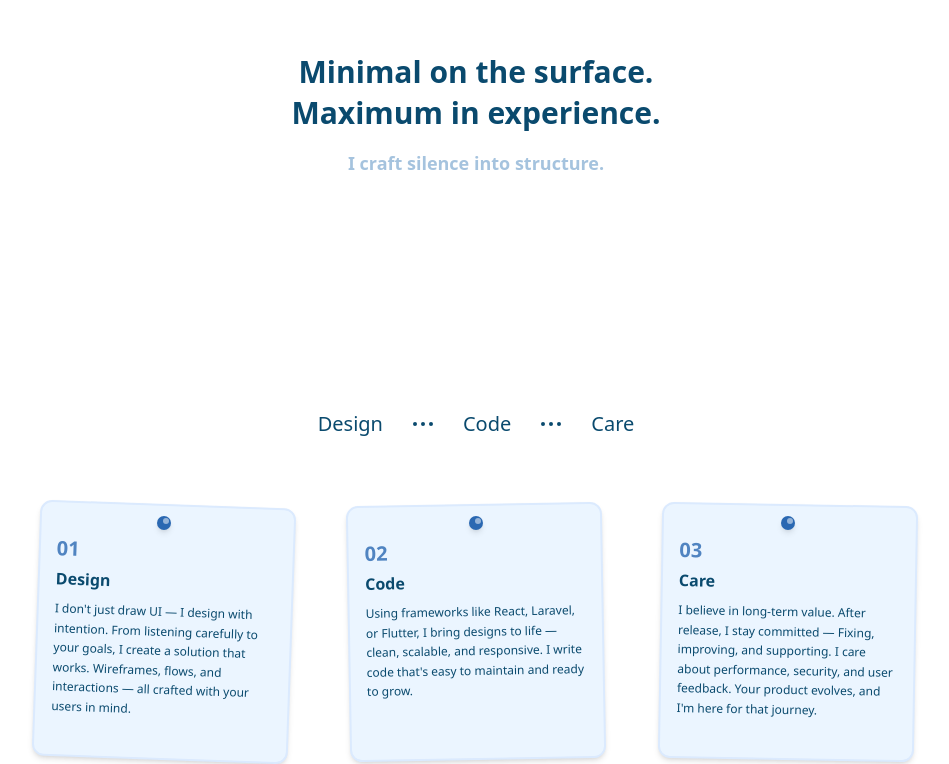
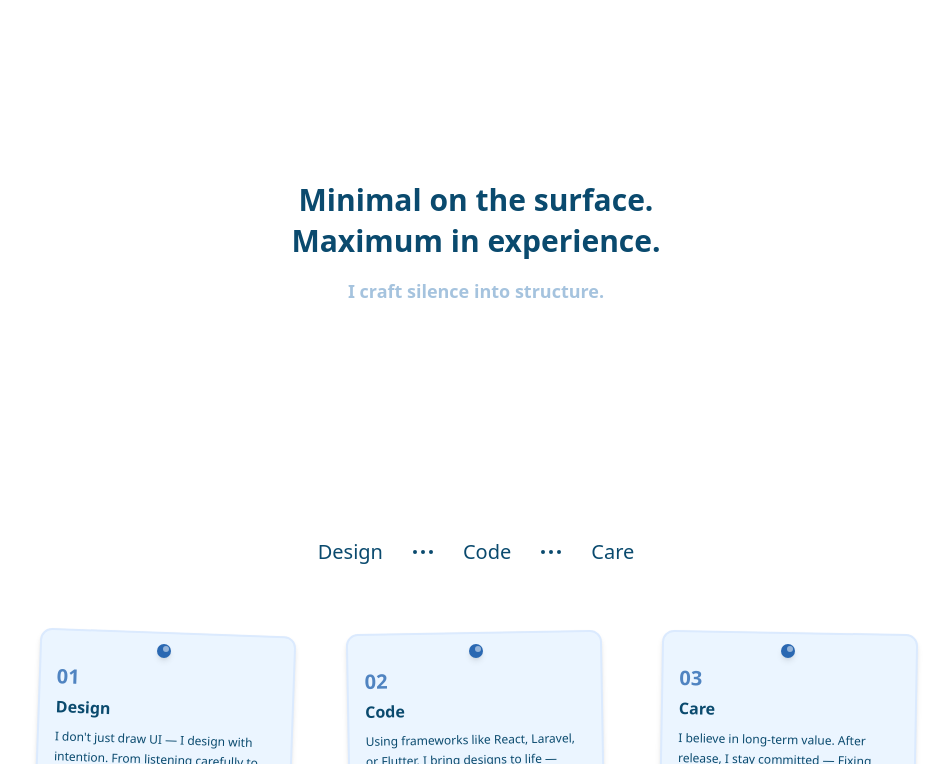
Before and after one commit to o6o6ooo/my-little-cloud, a Next.js app: page / in a window 1280 px wide. Shown: the part 1178-1942 px from the top of the page, without its empty margins (164-1113 px from the left). Built offline with nearby package versions, Linux system fonts and the light colour scheme.

Commit message:
added animation on message

```diff
--- a/components/Message.tsx
+++ b/components/Message.tsx
@@ -1,9 +1,11 @@
+import SmoothSlideText from '@/components/SmoothSlideText';
+
 export default function Message() {
     return (
-        <section className="h-[300px] flex flex-col items-center justify-center text-center px-4">
+        <section className="h-[300px] flex flex-col items-center justify-center text-center md:mt-64 px-4"> {/* delete mt-64 when getting more apps */}
             <h2 className="text-2xl sm:text-3xl font-bold text-[var(--fg)] leading-snug">
-                Minimal on the surface. <br />
-                Maximum in experience.
+                <div><SmoothSlideText text="Minimal on the surface." /></div>
+                <div><SmoothSlideText text="Maximum in experience." /></div>
             </h2>
             <p className="mt-4 text-lg text-[var(--lightblue)] font-semibold">
                 I craft silence into structure.
--- /dev/null
+++ b/components/SmoothSlideText.tsx
@@ -0,0 +1,38 @@
+"use client";
+import React from "react";
+
+type SmoothSlideTextProps = {
+    text: string;
+    duration?: number; // アニメーション時間（秒）
+};
+
+export default function SmoothSlideText({ text, duration = 3 }: SmoothSlideTextProps) {
+    return (
+        <div
+            className="overflow-hidden whitespace-nowrap"
+            style={{ maxWidth: "100%" }}
+        >
+            <span
+                className="inline-block"
+                style={{
+                    animation: `slideIn ${duration}s ease forwards`,
+                }}
+            >
+                {text}
+            </span>
+
+            <style jsx>{`
+        @keyframes slideIn {
+          0% {
+            transform: translateX(-100%);
+            opacity: 0;
+          }
+          100% {
+            transform: translateX(0);
+            opacity: 1;
+          }
+        }
+      `}</style>
+        </div>
+    );
+}
```
